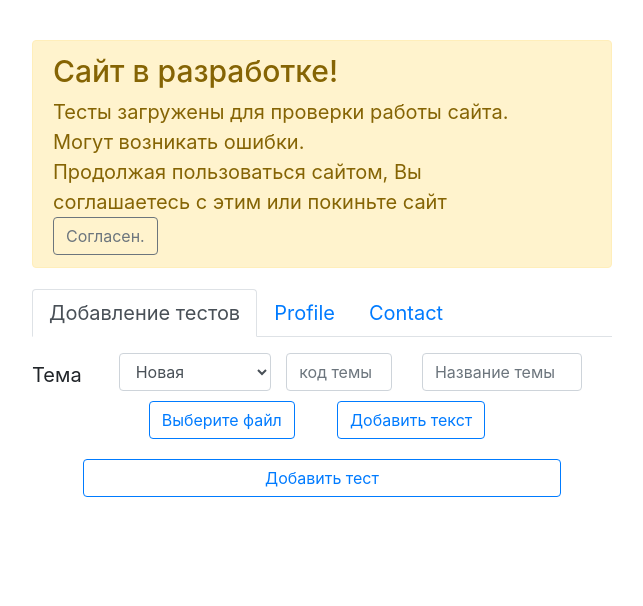
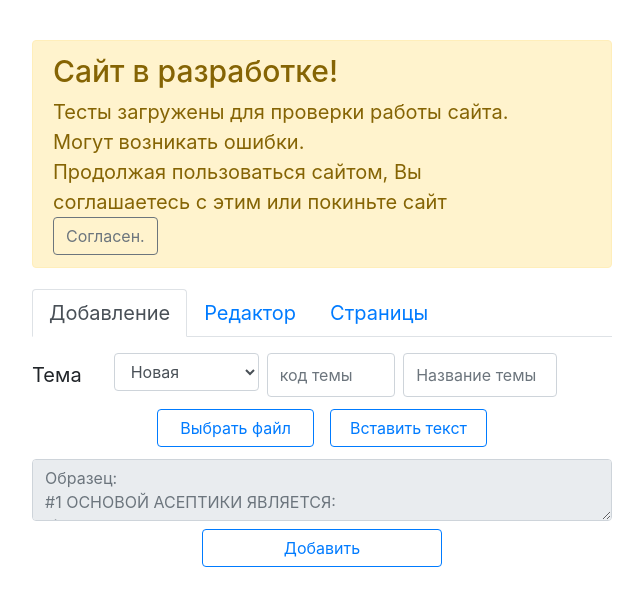
Before and after one commit to Nemirovskiy/newtest, a PHP site: template view/admin/addtest.php in a window 1280 px wide. Shown: the top 606 px of the page, without its empty margins (318-961 px from the left). Run offline with PHP 8.4, Linux system fonts and the light colour scheme; the template is opened without the code that fills it, so the values that code supplies are empty; some libraries are stand-ins or nearby versions.

Commit message:
изменение верстки, переименование кнопок, отключение нижней части кнопок

```diff
--- a/view/admin/addtest.php
+++ b/view/admin/addtest.php
@@ -31,18 +31,19 @@
 <?endif;?>
 <ul class="nav nav-tabs" id="myTab" role="tablist">
     <li class="nav-item">
-        <a class="nav-link active" id="home-tab" data-toggle="tab" href="#addtest" role="tab" aria-controls="home" aria-selected="true">Добавление тестов</a>
+        <a class="nav-link active" id="home-tab" data-toggle="tab" href="#addtest" role="tab" aria-controls="home" aria-selected="true">Добавление</a>
     </li>
     <li class="nav-item">
-        <a class="nav-link" id="profile-tab" data-toggle="tab" href="#profile" role="tab" aria-controls="profile" aria-selected="false">Profile</a>
+        <a class="nav-link" id="profile-tab" data-toggle="tab" href="#profile" role="tab" aria-controls="profile" aria-selected="false">Редактор</a>
     </li>
     <li class="nav-item">
-        <a class="nav-link" id="contact-tab" data-toggle="tab" href="#contact" role="tab" aria-controls="contact" aria-selected="false">Contact</a>
+        <a class="nav-link" id="contact-tab" data-toggle="tab" href="#contact" role="tab" aria-controls="contact" aria-selected="false">Страницы</a>
     </li>
 </ul>
 <div class="tab-content" id="myTabContent">
     <div class="tab-pane fade show active" id="addtest" role="tabpanel" aria-labelledby="home-tab">
         <form class="form-group row mt-3" method="POST" enctype="multipart/form-data" id="addForm">
+            <div class="col-sm-12 row">
                 <label class="col-sm-2 col-form-label" for="inputTheme">Тема</label>
                 <select id="inputTheme" name="addCode" class="form-control col-sm-3">
                     <option selected value="new">Новая</option>
@@ -51,32 +52,39 @@
                     <? endforeach; ?>
                 </select>
                 <div id="newTheme" class="col-sm-7 row">
-                <div class="col-sm-5 col">
-                    <input type="text" class="form-control" name="newCode" id="newThemeCode" placeholder="код темы">
-                </div>
-                <div class="col-sm-7 col">
-                    <input type="text" class="form-control" name="newName" id="newThemeName" placeholder="Название темы">
+                    <!--                <div class="">-->
+                    <input type="text" class="form-control col-sm-5 ml-2" name="newCode" id="newThemeCode" placeholder="код темы">
+                    <!--                </div>-->
+                    <!--                <div class="">-->
+                    <input type="text" class="form-control col-sm-6 ml-2" name="newName" id="newThemeName" placeholder="Название темы">
+                    <!--                </div>-->
                 </div>
             </div>
-            <div class="col-sm-12">
+
+            <div class="col-sm-12 mt-2">
                 <p class="textNewTheme mb-1 text-center" id="textNewTeme"></p>
             </div>
-            <div class="col-sm-8 row mt-0 mb-2 mx-auto">
-                <div class="col-sm">
-                    <label class="btn btn-outline-primary" for="buttonFile">Выберите файл</label>
+            <div class="col-sm-8 row mt-0 mb-2 mx-auto justify-content-center">
+                <label class="btn col-sm-5 mr-2 btn-outline-primary" for="buttonFile">Выбрать файл</label>
                 <input style="display: none;" type="file" name="file"  accept="text/plain" id="buttonFile">
-                </div>
-                <div class="col-sm">
-                    <input type="button" id="buttonText" name="onText" class="btn btn-outline-primary" value="Добавить текст">
-                </div>
+                <input type="button" id="buttonText" name="onText"
+                       class="btn col-sm-5 ml-2 btn-outline-primary" value="Вставить текст">
             </div>
             <div class="col-sm-12">
                 <p class="textNewTheme mb-1 text-center" id="textFileTeme"></p>
-                <textarea disabled style="display: none" style="overflow-x: hidden; overflow-y: visible;" name="text" id="textArea" class="form-control" ></textarea>
+                <textarea disabled  name="text" id="textArea" class="form-control addText"
+                          placeholder="<?="Образец:\n#1 ОСНОВОЙ АСЕПТИКИ ЯВЛЯЕТСЯ:\nа)"
+                          ." дезинфекция;\nб) предстерилизационная очистка;\n"
+                          ."в) стерилизация\n\n№2 ПОСЛЕ СНЯТИЯ ПЕРЧАТОК НЕОБХОДИМО:\n".
+                          "а) провести гигиеническую обработку рук;\n".
+                          "б) сполоснуть руки под проточной водой;\n".
+                          "\n1 а\n2 а"
+
+                          ?>"></textarea>
             </div>
             <div class="col-sm-10 row  mx-auto mt-2">
                 <input type="submit" id="buttonAddTest" name="addTest"
-                       class="btn btn-outline-primary col-sm-12" value="Добавить тест">
+                       class="btn btn-outline-primary col-sm-6 mx-auto" value="Добавить">
             </div>
         </form>
 
@@ -112,7 +120,7 @@
             $('#textArea').toggle();
             if($('#textArea').is(':hidden')){
                 $('#textArea').prop('disabled',true);
-                $('#buttonText').val('Добавить текст');
+                $('#buttonText').val('Вставить текст');
                 $('#buttonFile').prop('disabled',false);
                 $('[for=\'buttonFile\']').removeClass('disabled');
             }
@@ -126,21 +134,23 @@
         });
         $('#buttonFile').on('change',function () {
             $('#textFileTeme').text('Вставим тесты из файла ' + $(this).val().split("\\").pop());
+            $(this).removeClass('btn-outline-danger');
         });
+
         $('#addForm').on('submit',function (e) {
             var flag = true;
             $('#addForm input, #addForm select, #addForm textarea')
                 .not(':disabled, [type=\'submit\'], [type=\'submit\']').each(function () {
                 if($(this).val().length < 1){
                     $(this).addClass('is-invalid');
-                    $(this).prev('label').addClass('invalid-feedback');
+                    $(this).prev('label').addClass('btn-outline-danger');
                 }else{
                     $(this).removeClass('is-invalid');
-                    $(this).prev('label').removeClass('invalid-feedback');
+                    $(this).prev('label').removeClass('btn-outline-danger');
                 }
                 if($(this).val().length < 1 && flag)
                     flag = false;
-            })
+            });
             if(!flag)
                 e.preventDefault();
         })
```
Lines whose indentation alone changed are shown as unchanged.
